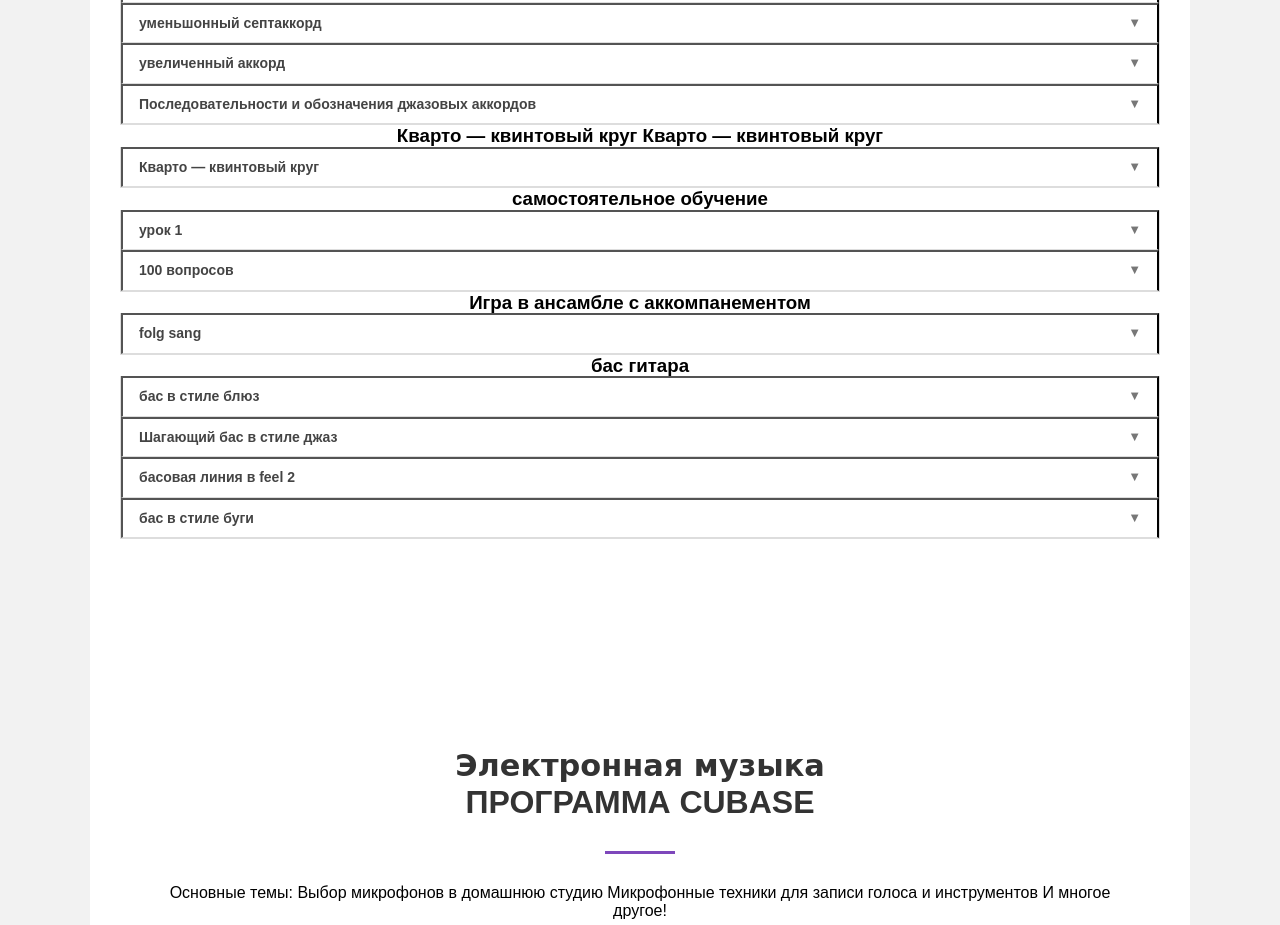
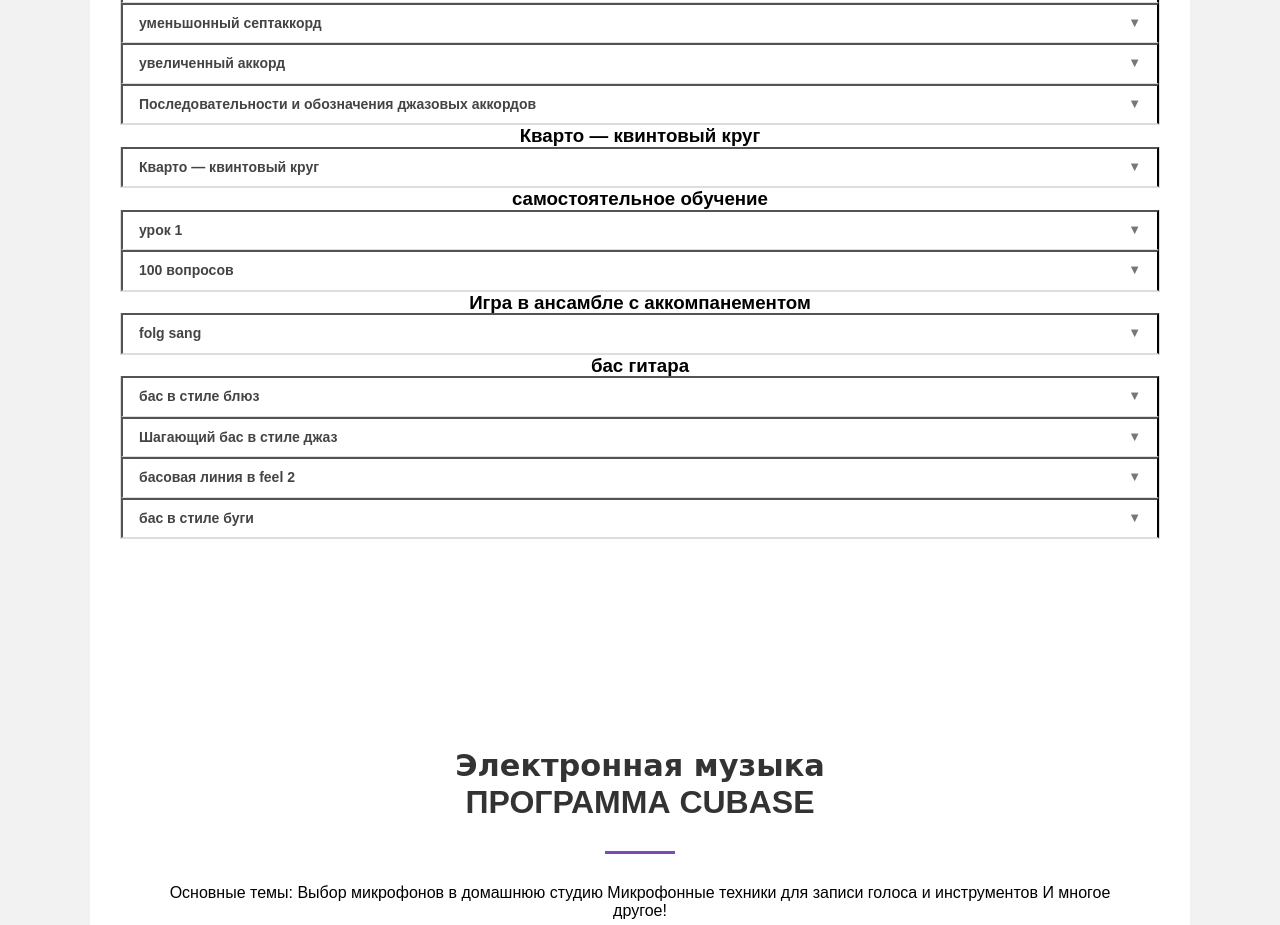
Before and after one commit to andreychernetsky/gitaramania, a website: page app/index.html in a window 1280 px wide. Shown: the part 1978-2903 px from the top of the page. Drawn offline with nearby package versions, Linux system fonts and the light colour scheme; files whose address does not match are found by name.

Commit message:
lectii fot accord

```diff
--- a/app/index.html
+++ b/app/index.html
@@ -434,9 +434,7 @@
 							</div>
 						</div>
 
-						<h3 class="accordion__title">Кварто — квинтовый круг
-							Кварто — квинтовый круг
-						</h3>
+						<h3 class="accordion__title">Кварто — квинтовый круг</h3>
 						<div class="accordion__group shadow">
 							<div class="accordion__item">
 								<button class="accordion__header blue">
```
